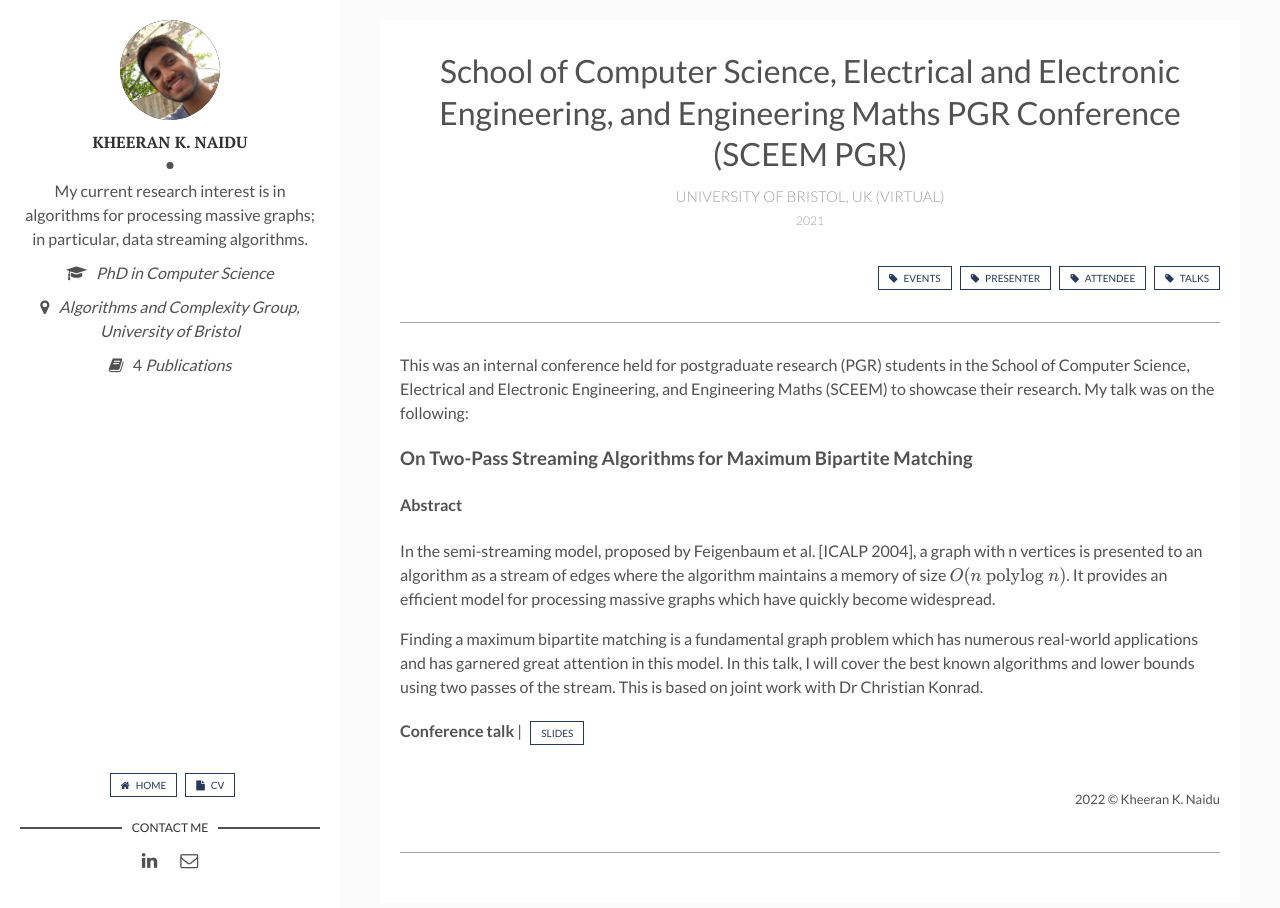
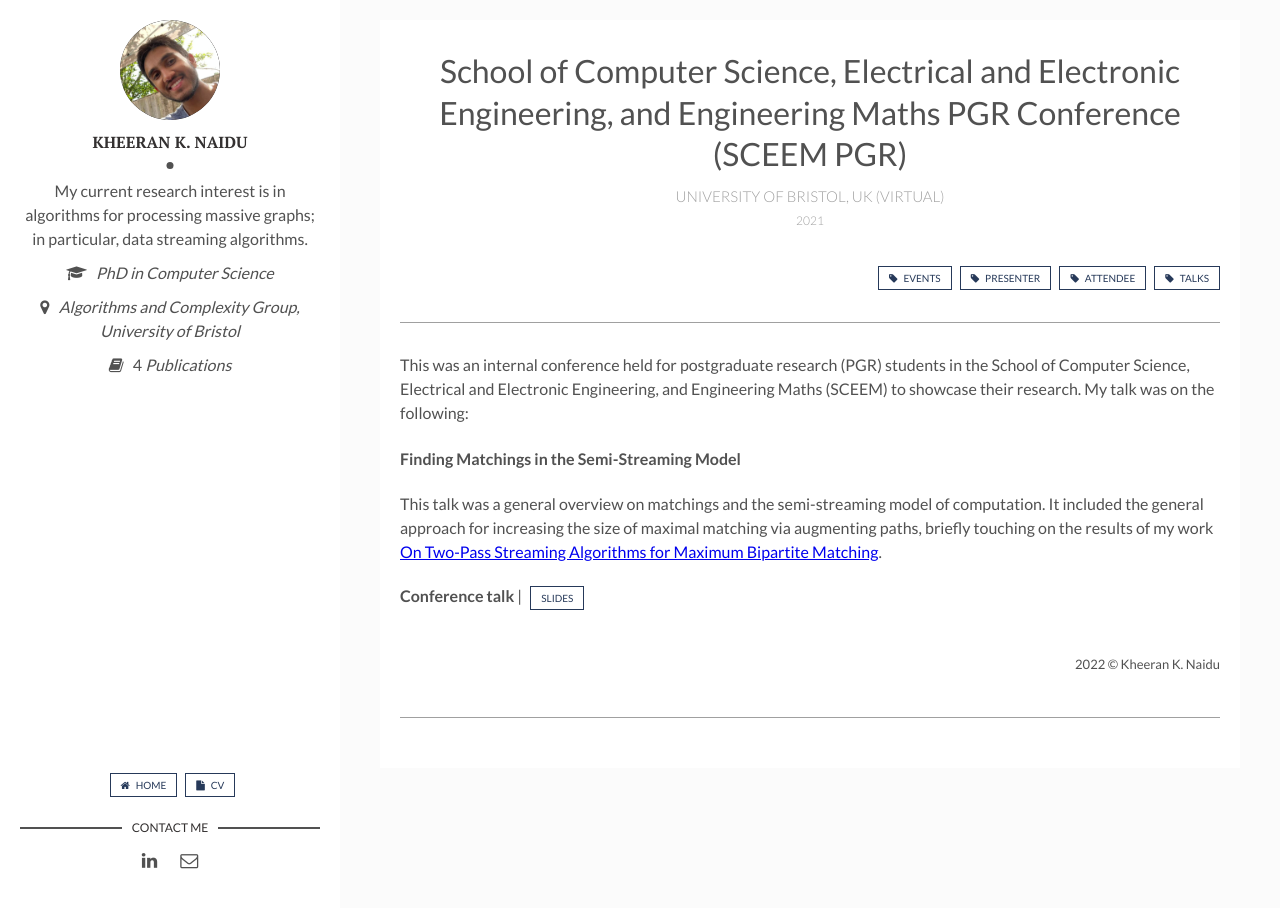
Before and after one commit to kheeran/kheeran.github.io, a Jekyll site: the page built from _posts/2021-05-18-conference-SCEEM-PGR-21.markdown, in a window 1280 px wide and 923 px high. Shown: the top 908 px of the window. Built offline with Jekyll 4.4.1, drawn with Linux system fonts in a browser that asks for light colours; formulas are drawn with MathJax 3.

Commit message:
minor polishing

```diff
--- a/_posts/2021-05-18-conference-SCEEM-PGR-21.markdown
+++ b/_posts/2021-05-18-conference-SCEEM-PGR-21.markdown
@@ -13,13 +13,10 @@ latex: True
 ---
 This was an internal conference held for postgraduate research (PGR) students in the School of Computer Science, Electrical and Electronic Engineering, and Engineering Maths (SCEEM) to showcase their research. My talk was on the following:
 
-### On Two-Pass Streaming Algorithms for Maximum Bipartite Matching
-#### Abstract
-In the semi-streaming model, proposed by Feigenbaum et al. [ICALP 2004], a graph with n vertices is presented to an algorithm as a stream of edges where the algorithm maintains a memory of size $O(n \textrm{ polylog } n)$. It provides an efficient model for processing massive graphs which have quickly become widespread.
-
-Finding a maximum bipartite matching is a fundamental graph problem which has numerous real-world applications and has garnered great attention in this model. In this talk, I will cover the best known algorithms and lower bounds using two passes of the stream. This is based on joint work with Dr Christian Konrad.
+#### {{ page.description }}
+This talk was a general overview on matchings and the semi-streaming model of computation. It included the general approach for increasing the size of maximal matching via augmenting paths, briefly touching on the results of my work [On Two-Pass Streaming Algorithms for Maximum Bipartite Matching](/publication-On-Two-Pass-Streaming-Algorithms).
 
 <div class="page-tag" style="padding-right: 30px;">
     <span id="Attachments"><strong>Conference talk</strong> | </span>
-    <a href="{{site.baseurl}}{{ page.slides }}" target="_blank" class="tag">Slides</a>
+    <a href="{{site.baseurl}}{{ page.slides }}" class="tag">Slides</a>
 </div>
```
Also changed, not shown: _posts/2022-12-06-publication-Improved-Weighted-Matching-in-the-Sliding-Window-Model.markdown (+7 -1 lines), _posts/2022-12-06-publication-Maximum-Matching-via-Maximal-Matching-Queries.markdown (+7 -0 lines).
